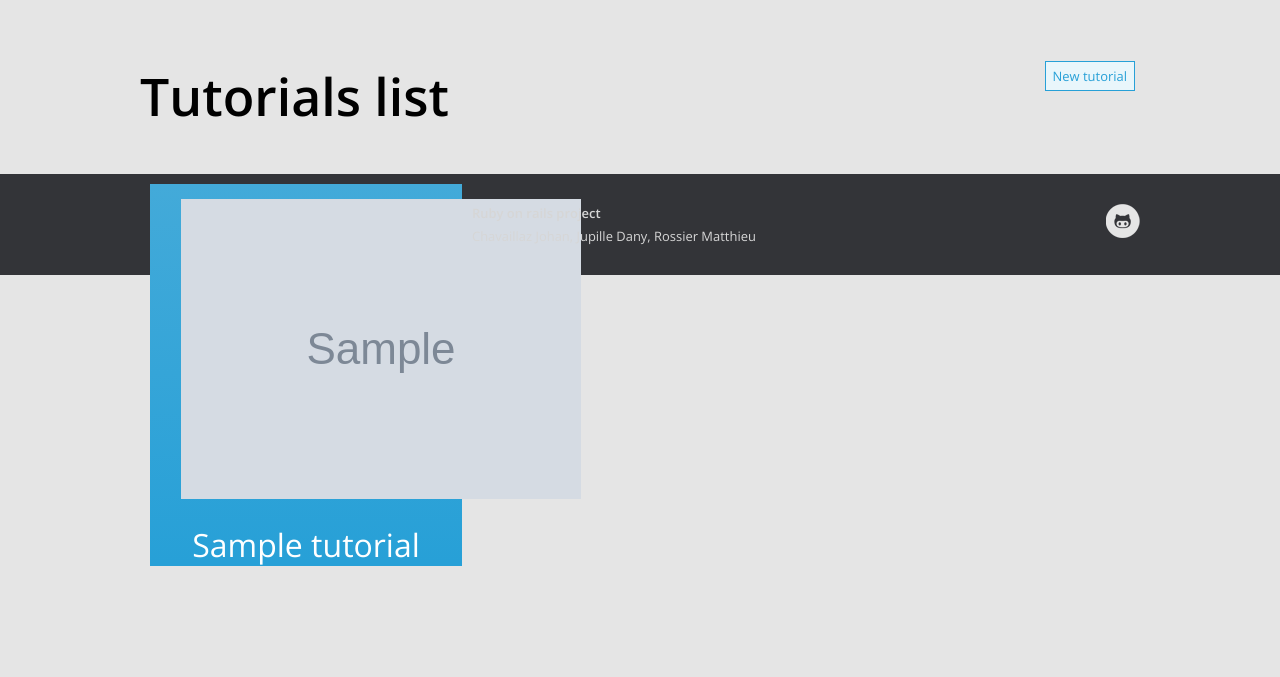
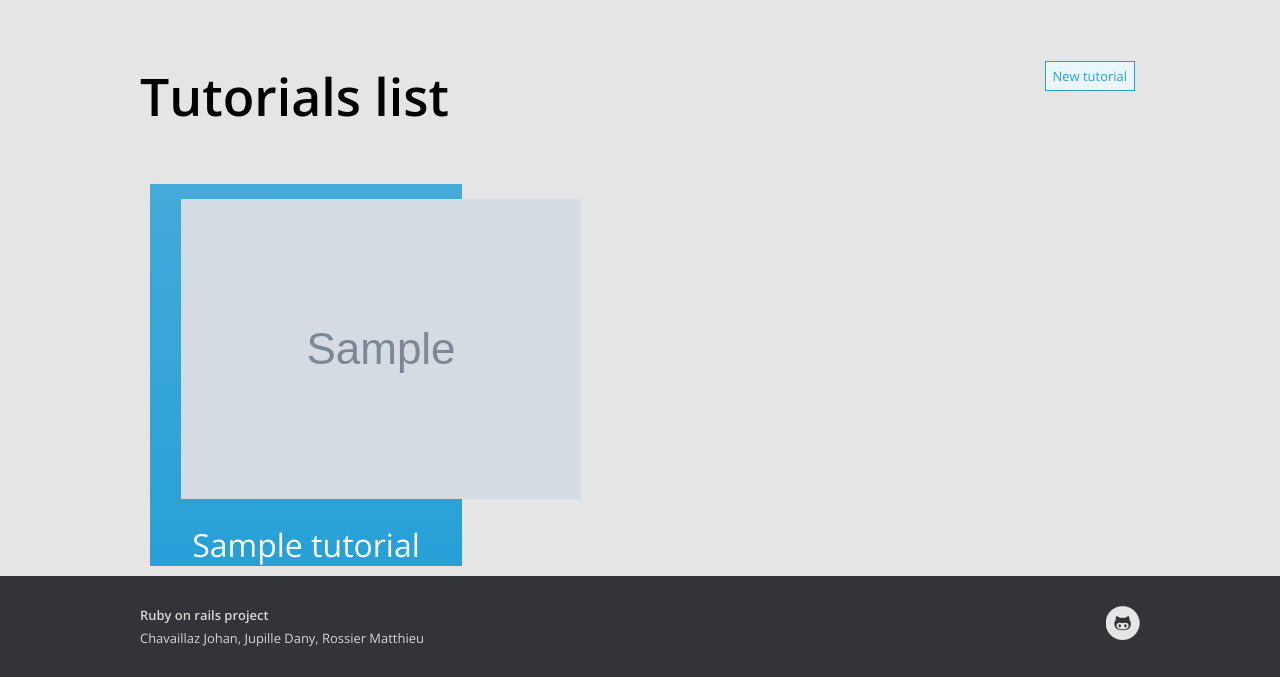
Before and after one commit to Chavjoh/MATHunter, a Rails app: page /tutorials in a window 1280 px wide. Shown: the part 162-839 px from the top of the page. Before the commit the page ends 728 px from the top, so only its background shows below. Run offline with Rails 7, Linux system fonts and the light colour scheme; a user stored in the database is signed in; tables that the repository leaves empty hold one stand-in row (values such as "Sample post"); grey boxes marked "Sample" are stand-in pictures; style sheets or scripts are compiled from the project's sources; parts of the project's set-up code (start-up, migrations or seed data) failed here and were passed over; some libraries are stand-ins or nearby versions.

Commit message:
Bugfix when tutorial list is shown.

```diff
--- a/public/styles/design.css
+++ b/public/styles/design.css
@@ -256,6 +256,7 @@ footer {
 	padding: 30px 0px;
 	bottom: 0px;
 	width: 100%;
+	clear: both;
 }
 
 footer span {
```
